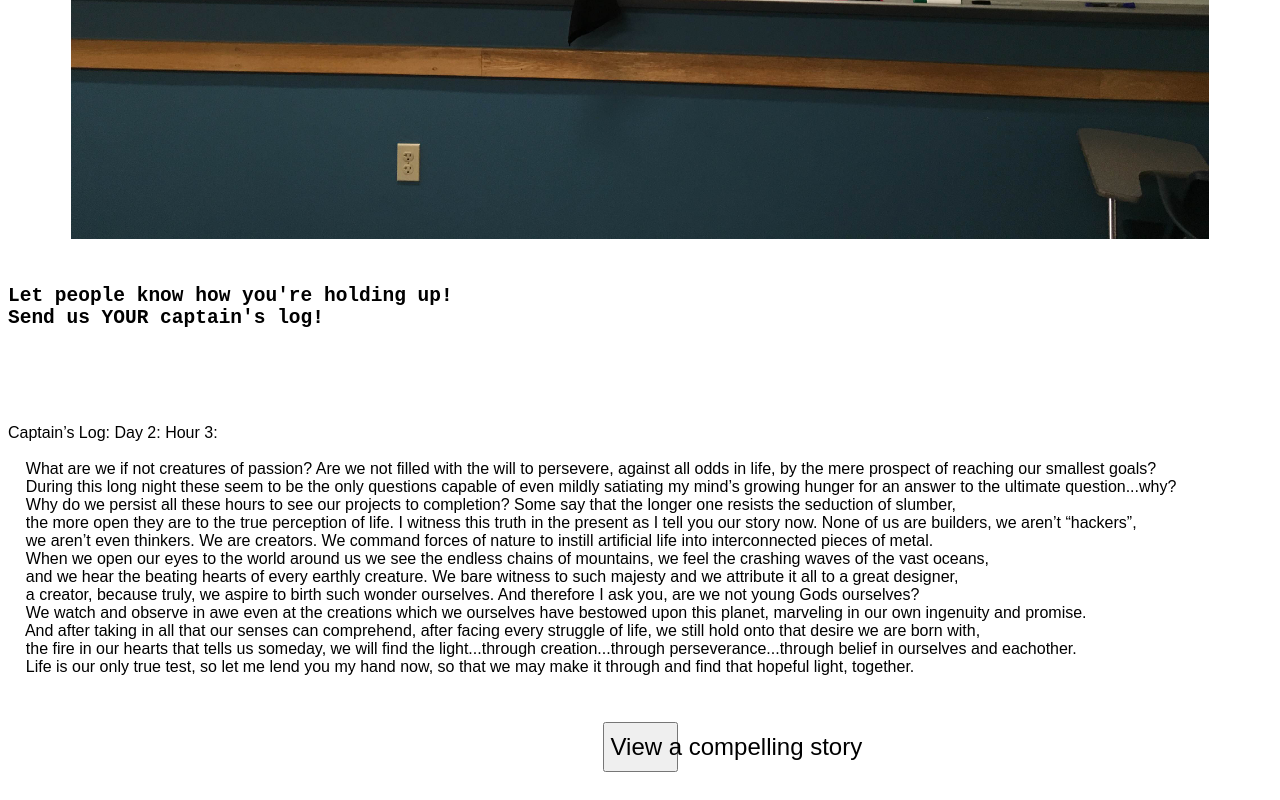
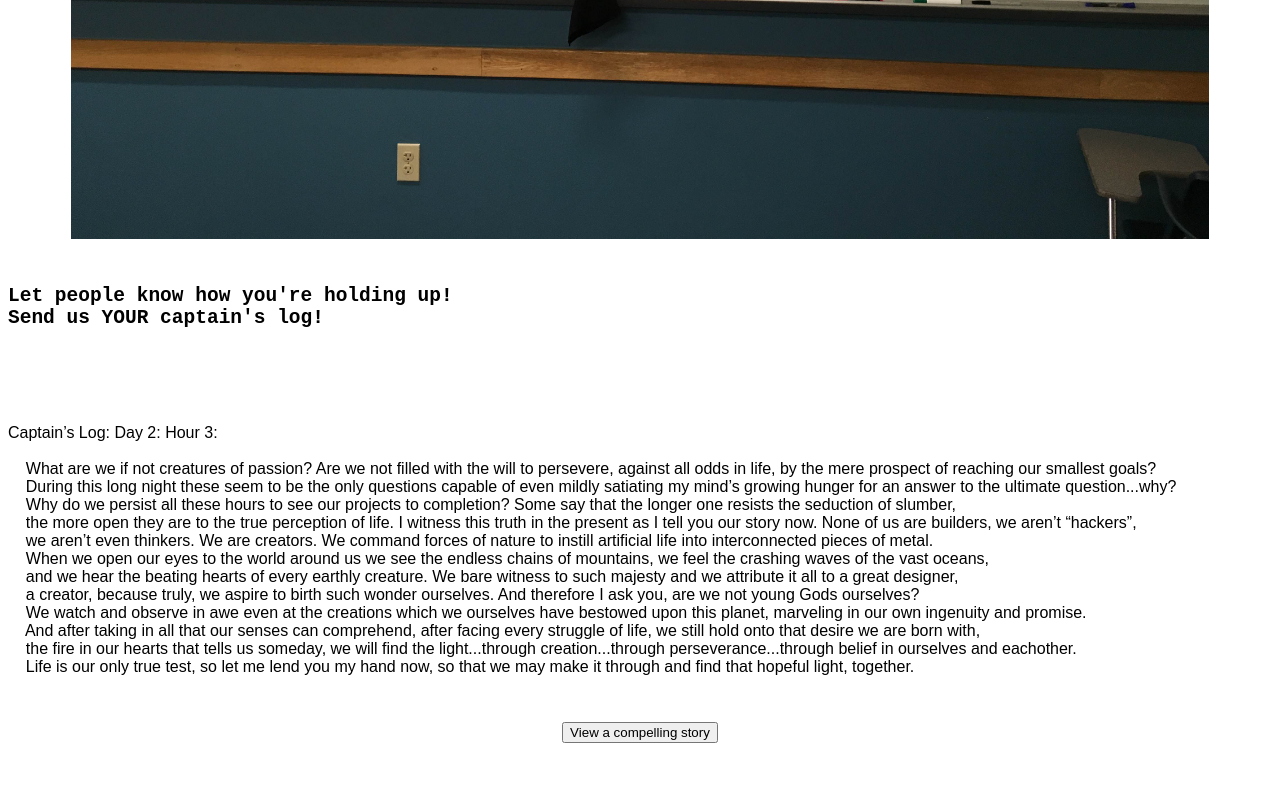
Before and after one commit to keithemiller/opengallery, a plain HTML site: page index.html in a window 1280 px wide. Shown: the part 1160-1960 px from the top of the page. After the commit the page ends 1931 px from the top, so only its background shows below. Drawn offline with Linux system fonts and the light colour scheme.

Commit message:
Update index.html

```diff
--- a/index.html
+++ b/index.html
@@ -43,5 +43,5 @@ Captain’s Log: Day 2: Hour 3:
     Life is our only true test, so let me lend you my hand now, so that we may make it through and find that hopeful light, together.
 </p>
 <div style=text-align:center>
-<button type=button onclick="location.href='story.html';" style=height:50px;width:75px;font-size:24px>View a compelling story</button>
+<button type=button onclick="location.href='story.html';">View a compelling story</button>
 </div>
```
